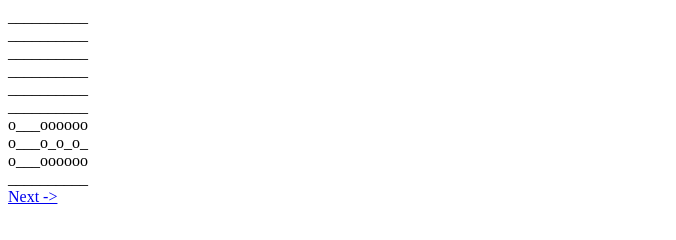
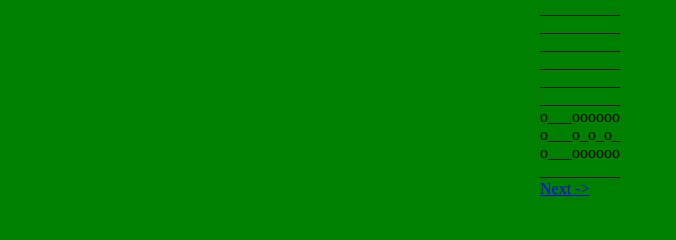
Before and after one commit to Cabreu90/GameOfLife-using-Amazon-AWS, a plain HTML site: page index.html in a window 1280 px wide. Shown: the whole page, without its empty margins (0-676 px from the left). Drawn offline with Linux system fonts and the light colour scheme.

Commit message:
Test: Image push

```diff
--- a/index.html
+++ b/index.html
@@ -3,6 +3,13 @@
 <html>
 <head>
 	<title>Game of Life</title>
+
+	<style>
+		.content {
+		  max-width: 200px;
+		  margin: auto;
+		}
+	</style>
 	<script type="text/javascript">
 	var Board;
 	var xsize = 10;
@@ -217,7 +224,7 @@
 	}
 	</script>
 </head>
-<body onload="Main()">
+<body onload="Main()" style="background-color:green;"  class="content">
 <div id="board">
 </div>
 <a href="#IGoNowhere" onclick="newBoard=Board.clone();NextStep(Board);DrawBoard(newBoard);Board=newBoard.clone();">Next -></a>
```
Also changed, not shown: Screenshots/EC2Intances.png (added), 1 other file.
